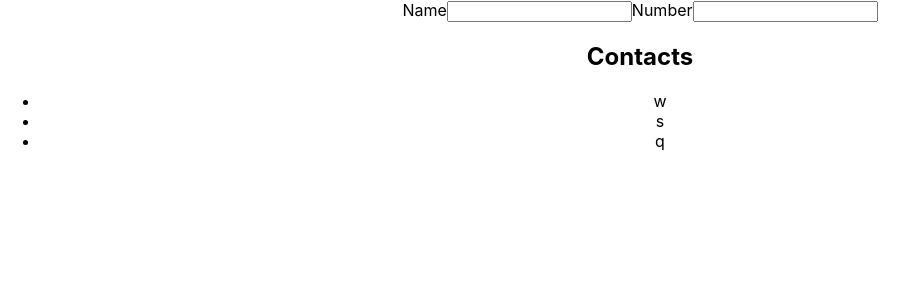
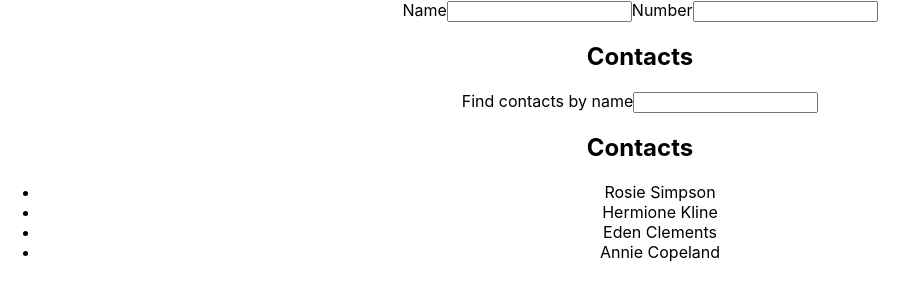
Before and after one commit to rodion-prokopchenko/goit-react-hw-02-phonebook, a React (Create React App) app: page / in a window 1280 px wide. Shown: the top 300 px of the page, without its empty margins (0-918 px from the left). Built offline with nearby package versions, Linux system fonts and the light colour scheme.

Commit message:
добавил заготовку для фильтра

```diff
--- a/src/App.js
+++ b/src/App.js
@@ -1,12 +1,18 @@
 import "./App.css";
-import Name from "./Components/Name/Name";
-import Number from "./Components/Number/Nubmer";
-import Contacts from "./Components/Contacts/ContactList";
+import ContactForm from "./Components/ContactForm/ContactForm";
+import Filter from "./Components/Filter/Filter";
+import ContactList from "./Components/ContactList/ContactList";
 import react, { Component } from "react";
 
 class App extends Component {
   state = {
-    contacts: [{ name: "w" }, { name: "s" }, { name: "q" }],
+    contacts: [
+      { id: "id-1", name: "Rosie Simpson", number: "459-12-56" },
+      { id: "id-2", name: "Hermione Kline", number: "443-89-12" },
+      { id: "id-3", name: "Eden Clements", number: "645-17-79" },
+      { id: "id-4", name: "Annie Copeland", number: "227-91-26" },
+    ],
+    filter: "",
     names: "",
     number: "2",
   };
@@ -15,9 +21,10 @@ class App extends Component {
     const { contacts, names, number } = this.state;
     return (
       <div className="App">
-        <Name />
-        <Number />
-        <Contacts contacts={contacts} />
+        <ContactForm />
+        <h2>Contacts</h2>
+        <Filter />
+        <ContactList contacts={contacts} />
       </div>
     );
   }
--- a/src/Components/Name/Name.js
+++ b/src/Components/ContactForm/ContactForm.js
@@ -2,7 +2,7 @@ import react from "react";
 import propTypes from "prop-types";
 import shortid from "shortid";
 
-export default function Name({}) {
+export default function ContactForm({}) {
   return (
     <>
       <label htmlFor={shortid.generate()}>
@@ -15,6 +15,17 @@ export default function Name({}) {
           required
         />
       </label>
+
+      <label htmlFor={shortid.generate()}>
+        Number
+        <input
+          type="tel"
+          name="number"
+          pattern="\+?\d{1,4}?[-.\s]?\(?\d{1,3}?\)?[-.\s]?\d{1,4}[-.\s]?\d{1,4}[-.\s]?\d{1,9}"
+          title="Phone number must be digits and can contain spaces, dashes, parentheses and can start with +"
+          required
+        />
+      </label>
     </>
   );
 }
--- a/src/Components/Contacts/ContactList.js
+++ b/src/Components/ContactList/ContactList.js
@@ -2,7 +2,7 @@ import react, { Component } from "react";
 import propTypes from "prop-types";
 import shortid from "shortid";
 
-class Contacts extends Component {
+export default class ContactList extends Component {
   render() {
     return (
       <>
@@ -16,4 +16,3 @@ class Contacts extends Component {
     );
   }
 }
-export default Contacts;
--- a/src/Components/Filter/Filter.js
+++ b/src/Components/Filter/Filter.js
@@ -2,5 +2,14 @@ import react, { Component } from "react";
 import propTypes from "prop-types";
 import shortid from "shortid";
 
-class Filter extends Component {}
+class Filter extends Component {
+  render() {
+    return (
+      <label key={shortid.generate()}>
+        Find contacts by name
+        <input type="text" key={shortid.generate()}></input>
+      </label>
+    );
+  }
+}
 export default Filter;
```
